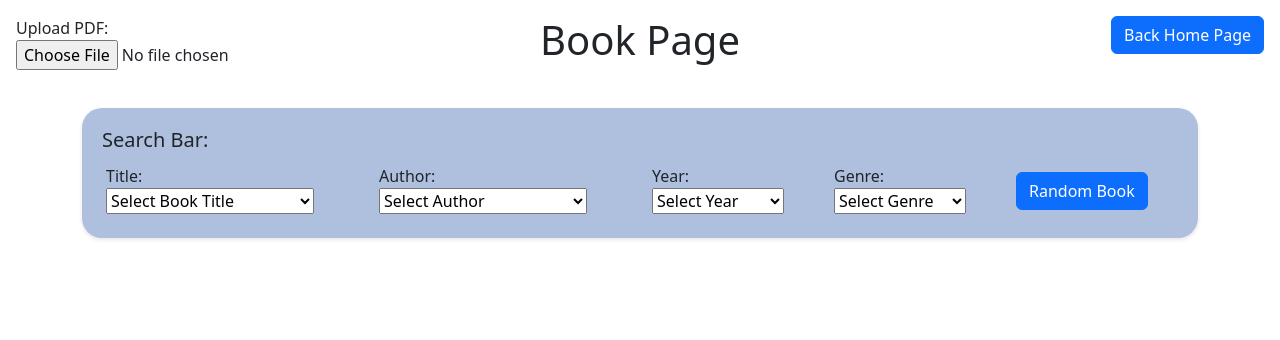
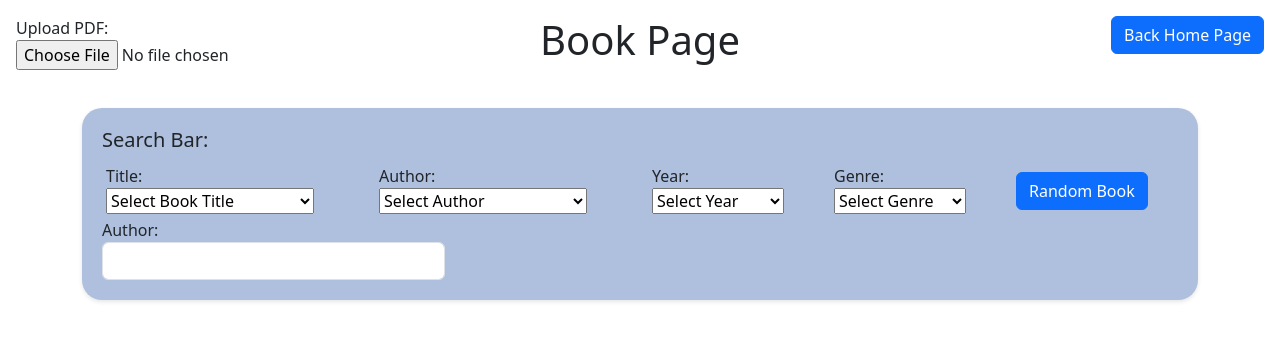
Before and after one commit to alfonso-ivan-carrillo/my-angular-application, an Angular app: page /book-page in a window 1280 px wide. Shown: the top 340 px of the page. Built offline with nearby package versions, Linux system fonts and the light colour scheme.

Commit message:
add search string input, add clear dropdowns

```diff
--- a/src/app/book-page/book-page.component.html
+++ b/src/app/book-page/book-page.component.html
@@ -93,6 +93,18 @@
             </button>
           </div>
         </div>
+        <div class="row">
+          <div class="col-4">
+            <label>Author: </label><br />
+            <input
+              type="text"
+              class="form-control"
+              [(ngModel)]="searchedAuthor"
+              (keyup)="typingAuthor($event.target.value)"
+              (change)="typingAuthor($event.target.value)"
+             />
+          </div>
+        </div>
       </div>
     </div>
   </div>
@@ -107,7 +119,7 @@
             </div>
             <div class="col-5 text-end">
               <button
-                (click)="isBookSelected = !isBookSelected"
+                (click)="clearDropdowns(); (isBookSelected = !isBookSelected)"
                 class="btn btn-danger"
               >
                 <span>X</span>
@@ -156,7 +168,7 @@
             </div>
             <div class="col-5 text-end">
               <button
-                (click)="isAuthorSelected = !isAuthorSelected"
+                (click)="(isAuthorSelected = !isAuthorSelected); clearDropdowns()"
                 class="btn btn-danger"
               >
                 <span>X</span>
@@ -205,7 +217,7 @@
             </div>
             <div class="col-5 text-end">
               <button
-                (click)="isYearSelected = !isYearSelected"
+                (click)="(isYearSelected = !isYearSelected); clearDropdowns()"
                 class="btn btn-danger"
               >
                 <span>X</span>
@@ -254,7 +266,7 @@
             </div>
             <div class="col-5 text-end">
               <button
-                (click)="isGenreSelected = !isGenreSelected"
+                (click)="(isGenreSelected = !isGenreSelected); clearDropdowns()"
                 class="btn btn-danger"
               >
                 <span>X</span>
--- a/src/app/book-page/book-page.component.ts
+++ b/src/app/book-page/book-page.component.ts
@@ -20,6 +20,7 @@ export class BookPageComponent implements OnInit {
   selectedAuthor: string = '';
   selectedYear: string = '';
   selectedGenre: string = '';
+  searchedAuthor: string = ''
   selectedBook: Book;
   isBookSelected: boolean = false;
   isAuthorSelected: boolean = false;
@@ -107,10 +108,11 @@ export class BookPageComponent implements OnInit {
   }
 
   displayBookDetails(searchString: string) {
+    let upperCaseSearchString = searchString.toUpperCase();
     this.isRandomModalOpen = false;
     let tempArray = [];
     for (let book of this.books) {
-      if (book.title === searchString) {
+      if (book.title.toUpperCase() === upperCaseSearchString) {
         this.selectedBook = book;
         this.isCoverPresent = this.displayCover(book.cover);
         this.isBookSelected = true;
@@ -120,7 +122,7 @@ export class BookPageComponent implements OnInit {
         this.selectedAuthor = "";
         this.selectedGenre = "";
         this.selectedYear = "";
-      } else if (book.author === searchString) {
+      } else if (book.author.toUpperCase() === upperCaseSearchString) {
         tempArray.push(book);
         this.selectedAuthorArray = tempArray;
         this.isAuthorSelected = true;
@@ -142,7 +144,7 @@ export class BookPageComponent implements OnInit {
         this.selectedTitle = "";
         this.selectedGenre = "";
         this.selectedAuthor = "";
-      } else if (book.genre === searchString) {
+      } else if (book.genre.toUpperCase() === upperCaseSearchString) {
         tempArray.push(book);
         this.selectedGenreArray = tempArray;
         this.isGenreSelected = true;
@@ -155,6 +157,14 @@ export class BookPageComponent implements OnInit {
         this.selectedYear = "";
       }
     }
+  }
+
+  clearDropdowns(){
+    this.selectedTitle = '';
+    this.selectedAuthor = '';
+    this.selectedYear = '';
+    this.selectedGenre = '';
+    this.searchedAuthor = '';
   }
 
   displayCover(cover: string): boolean {
@@ -220,5 +230,15 @@ handleCloseModal(){
     return event;
   }
 
+  typingAuthor(searchedAuthor: any){
+    let upperCaseSearchedAuthor = searchedAuthor.toUpperCase();
+    const regExp = /^[a-zA-Z0-9 ]{1,}$/;
+    if(!regExp.test(upperCaseSearchedAuthor)){
+      this.searchedAuthor = '';
+    } else {
+      this.displayBookDetails(upperCaseSearchedAuthor);
+    }
+  }
+
 
 }
```
